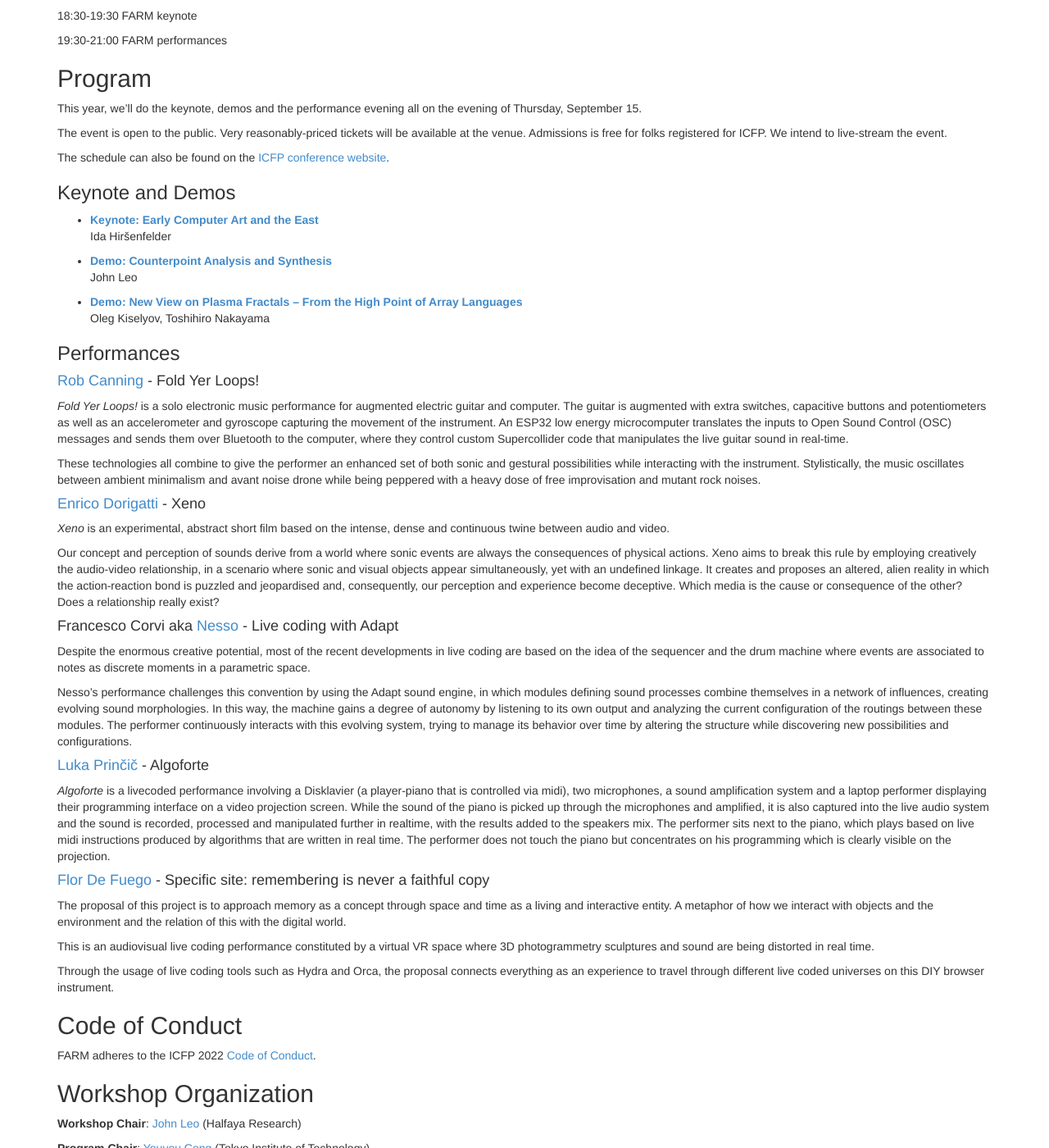
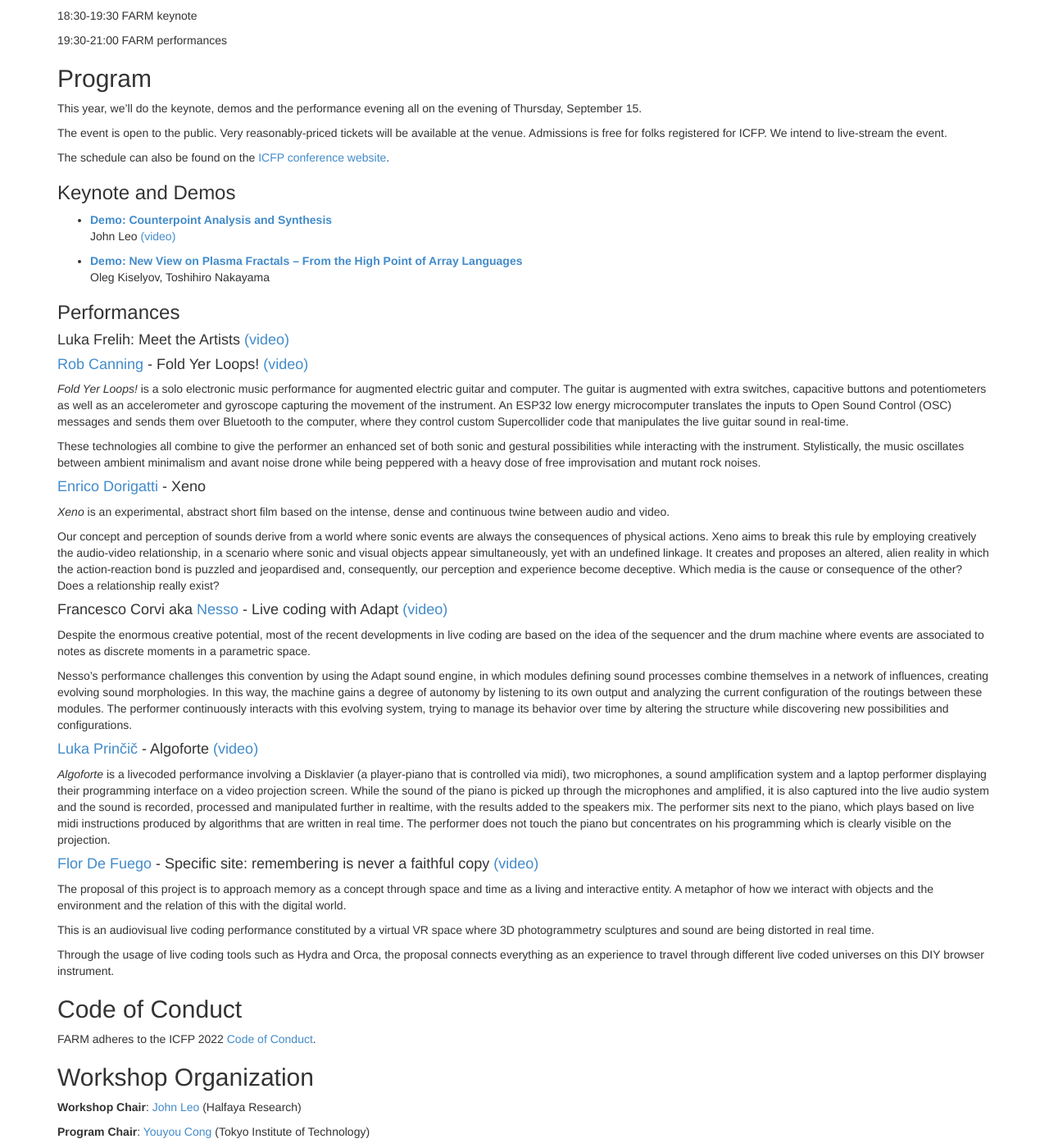
Before and after one commit to functional-art/functional-art.github.com, a Jekyll site: the page built from 2022/index.md, in a window 1280 px wide and 1400 px high, scrolled down 575 px. Shown: the whole window at 82% size. Built offline with Jekyll 4.4.1, drawn with Linux system fonts in a browser that asks for light colours; nearby versions of some CDN libraries.

Commit message:
Link videos

```diff
--- a/2022/index.md
+++ b/2022/index.md
@@ -59,18 +59,17 @@ The schedule can also be found on the
 
 ### Keynote and Demos
 
-* [**Keynote: Early Computer Art and the East**](https://icfp22.sigplan.org/details/farm-2022-papers/3/Early-Computer-Art-and-the-East)<br/>
-  Ida Hiršenfelder
-
 * [**Demo: Counterpoint Analysis and Synthesis**](https://icfp22.sigplan.org/details/farm-2022-papers/2/Demo-Counterpoint-Analysis-and-Synthesis)<br/>
-  John Leo
+  John Leo [(video)](https://www.youtube.com/watch?v=znjisTSoKCE&list=PLtMEg_-CnhOLiyn8hmdkcx3Lr3KvPJHIv&index=1&t=102s)
 
 * [**Demo: New View on Plasma Fractals -- From the High Point of Array Languages**](https://icfp22.sigplan.org/details/farm-2022-papers/1/Demo-New-View-on-Plasma-Fractals-From-the-High-Point-of-Array-Languages)<br/>
   Oleg Kiselyov, Toshihiro Nakayama
 
 ### Performances
 
-#### [Rob Canning](https://www.mfru.org/people/rob-caning) - Fold Yer Loops!
+#### Luka Frelih: Meet the Artists [(video)](https://www.youtube.com/watch?v=QvW1m7ZyPm8)
+
+#### [Rob Canning](https://www.mfru.org/people/rob-caning) - Fold Yer Loops! [(video)](https://www.youtube.com/watch?v=0Y4W7phUXZs&list=PLtMEg_-CnhOJw9dFzhrxI_VImU05KCRw0&index=2&t=9s)
 
 *Fold Yer Loops!* is a solo electronic music performance for augmented
 electric guitar and computer. The guitar is augmented with extra
@@ -102,7 +101,7 @@ jeopardised and, consequently, our perception and experience become
 deceptive. Which media is the cause or consequence of the other? Does
 a relationship really exist?
 
-#### Francesco Corvi aka [Nesso](https://nesso.xyz/) - Live coding with Adapt
+#### Francesco Corvi aka [Nesso](https://nesso.xyz/) - Live coding with Adapt [(video)](https://www.youtube.com/watch?v=83yBrlRiOFE&list=PLtMEg_-CnhOJw9dFzhrxI_VImU05KCRw0&index=3)
 
 Despite the enormous creative potential, most of the recent
 developments in live coding are based on the idea of the sequencer and
@@ -119,7 +118,7 @@ interacts with this evolving system, trying to manage its behavior
 over time by altering the structure while discovering new
 possibilities and configurations.
 
-#### [Luka Prinčič](https://music.lukaprincic.si/) - Algoforte
+#### [Luka Prinčič](https://music.lukaprincic.si/) - Algoforte [(video)](https://www.youtube.com/watch?v=QN9RJh1fDG8&list=PLtMEg_-CnhOJw9dFzhrxI_VImU05KCRw0&index=5)
 
 *Algoforte* is a livecoded performance involving a Disklavier (a
 player-piano that is controlled via midi), two microphones, a sound
@@ -134,7 +133,7 @@ written in real time. The performer does not touch the piano but
 concentrates on his programming which is clearly visible on the
 projection.
 
-#### [Flor De Fuego](https://flordefuego.github.io/) - Specific site: remembering is never a faithful copy
+#### [Flor De Fuego](https://flordefuego.github.io/) - Specific site: remembering is never a faithful copy [(video)](https://www.youtube.com/watch?v=MK_IoedDGWQ&list=PLtMEg_-CnhOJw9dFzhrxI_VImU05KCRw0&index=4)
 
 The proposal of this project is to approach memory as a concept
 through space and time as a living and interactive entity. A metaphor
```
